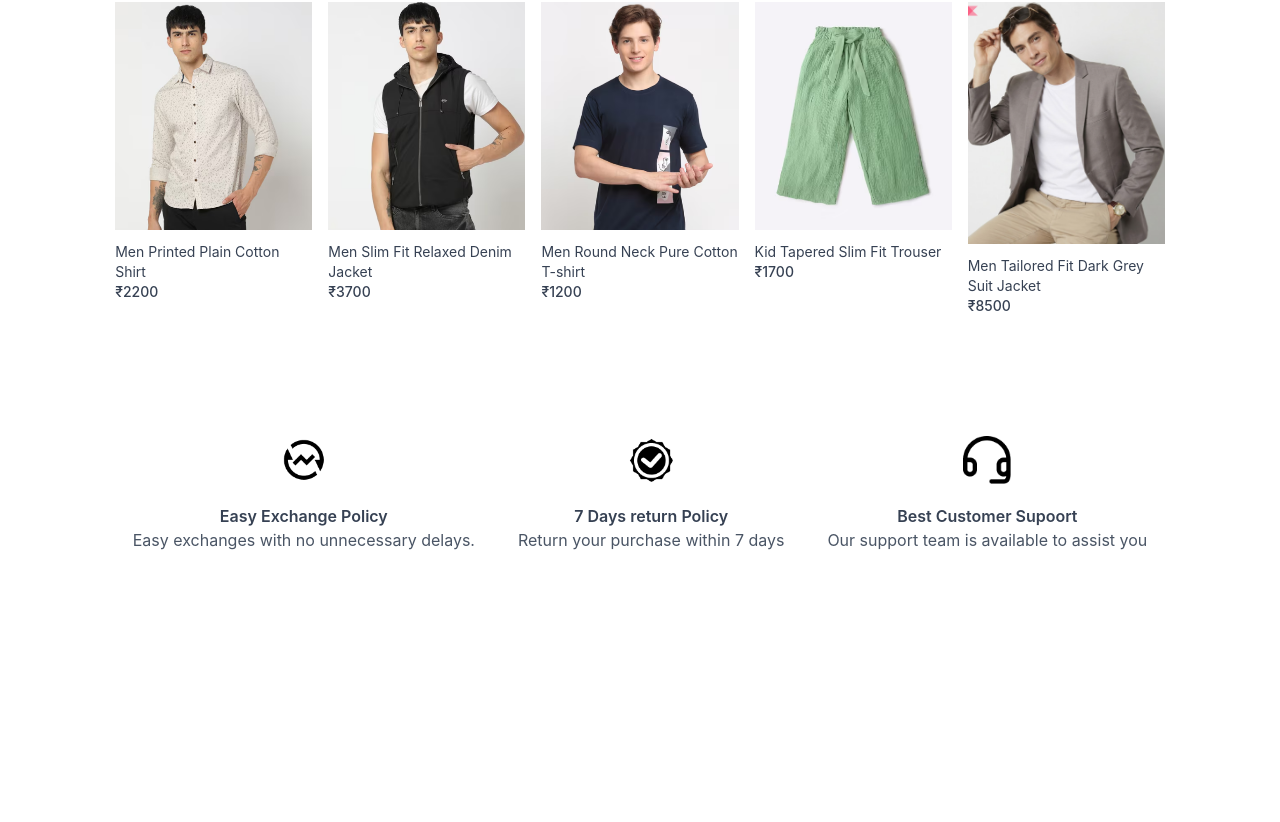
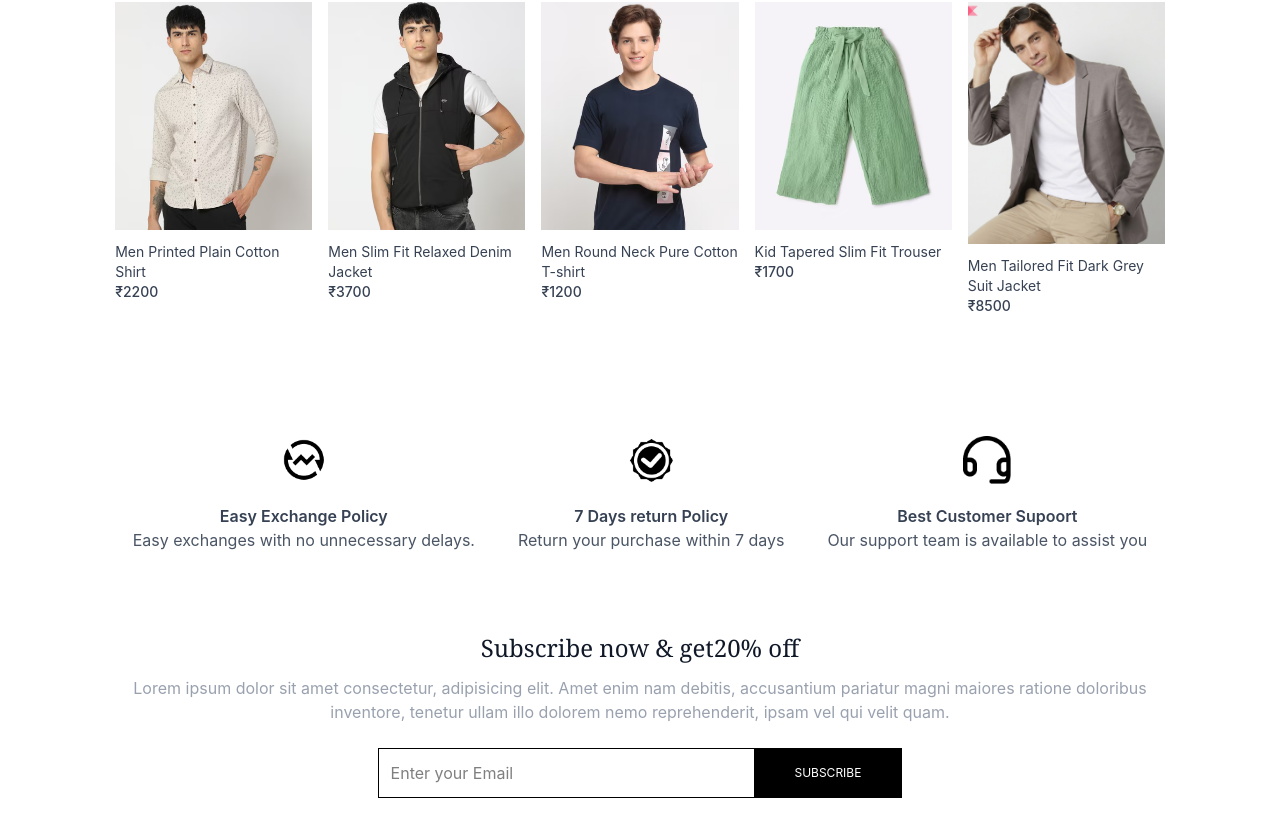
Before and after one commit to Ayush94Kumar/ShopBindas, a React (Vite) app in the folder frontend/: page / in a window 1280 px wide. Shown: the part 1857-2679 px from the top of the page. Before the commit the page ends 2489 px from the top, so only its background shows below. Built offline with nearby package versions, Linux system fonts and the light colour scheme.

Commit message:
Added offer.jsx

```diff
--- a/frontend/src/components/Home_front.jsx
+++ b/frontend/src/components/Home_front.jsx
@@ -5,6 +5,8 @@
   return (
     <div className='flex flex-col sm:flex-row border border-gray-400 '>
       {/* left */}
+      <img className='w-full sm:w-1/2' src={assets.hero_img} alt="hero" />
+      {/* right */}
       <div className='w-full sm:w-1/2 flex items-center justify-center py-10 sm:py-0'>
         <div className='text-[#414141]'>
           <div className='flex items-center gap-2'>
@@ -18,8 +20,6 @@
           </div>
         </div>
       </div>
-        {/* right */}
-        <img className='w-full sm:w-1/2' src={assets.hero_img} alt="hero" />
 
     </div>
   )
--- /dev/null
+++ b/frontend/src/components/Offer.jsx
@@ -0,0 +1,24 @@
+import React from 'react'
+
+const Offer = () => {
+
+    const onSubmitHandler =(event) =>{
+        event.preventDefault();
+    }
+
+  return (
+    <div className='text-center'>
+    <p className='text-2xl font-medium font-serif text-gray-900'>Subscribe now & get20% off</p>
+    <p className='text-gray-400 mt-3'>
+        Lorem ipsum dolor sit amet consectetur, adipisicing elit. Amet enim nam debitis, accusantium pariatur magni maiores ratione doloribus inventore, tenetur ullam illo dolorem nemo reprehenderit, ipsam vel qui velit quam.
+    </p>
+    <form  onSubmit={onSubmitHandler} className='w-full sm:w-1/2 flex items-center gap-3 mx-auto my-6 border pl-3'>
+        <input className='w-full sm:flex-1 outline-none' type="email" placeholder='Enter your Email' required />
+        <button type='submit' className='bg-black cursor-pointer text-white text-xs px-10 py-4' >SUBSCRIBE</button>
+    </form>
+
+    </div>
+  )
+}
+
+export default Offer
--- a/frontend/src/pages/Home.jsx
+++ b/frontend/src/pages/Home.jsx
@@ -3,6 +3,7 @@
 import LatestCollection from '../components/LatestCollection'
 import BestSeller from '../components/BestSeller'
 import OurPolicy from '../components/OurPolicy'
+import Offer from '../components/Offer'
 const Home = () => {
   return (
     <div>
@@ -10,6 +11,7 @@
       <LatestCollection/>
       <BestSeller/>
       <OurPolicy/>
+      <Offer/>
     </div>
   )
 }
```
Lines whose indentation alone changed are shown as unchanged.
